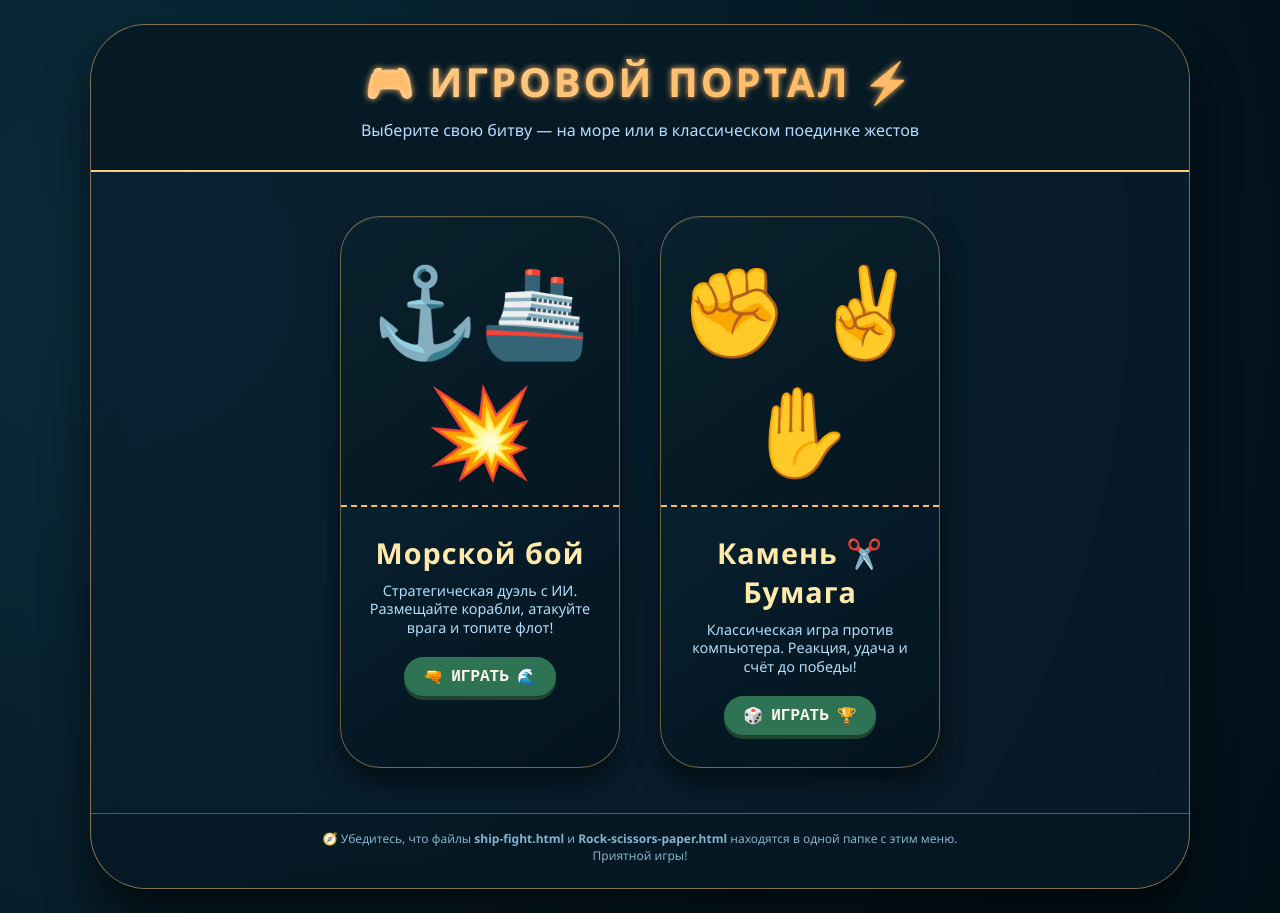
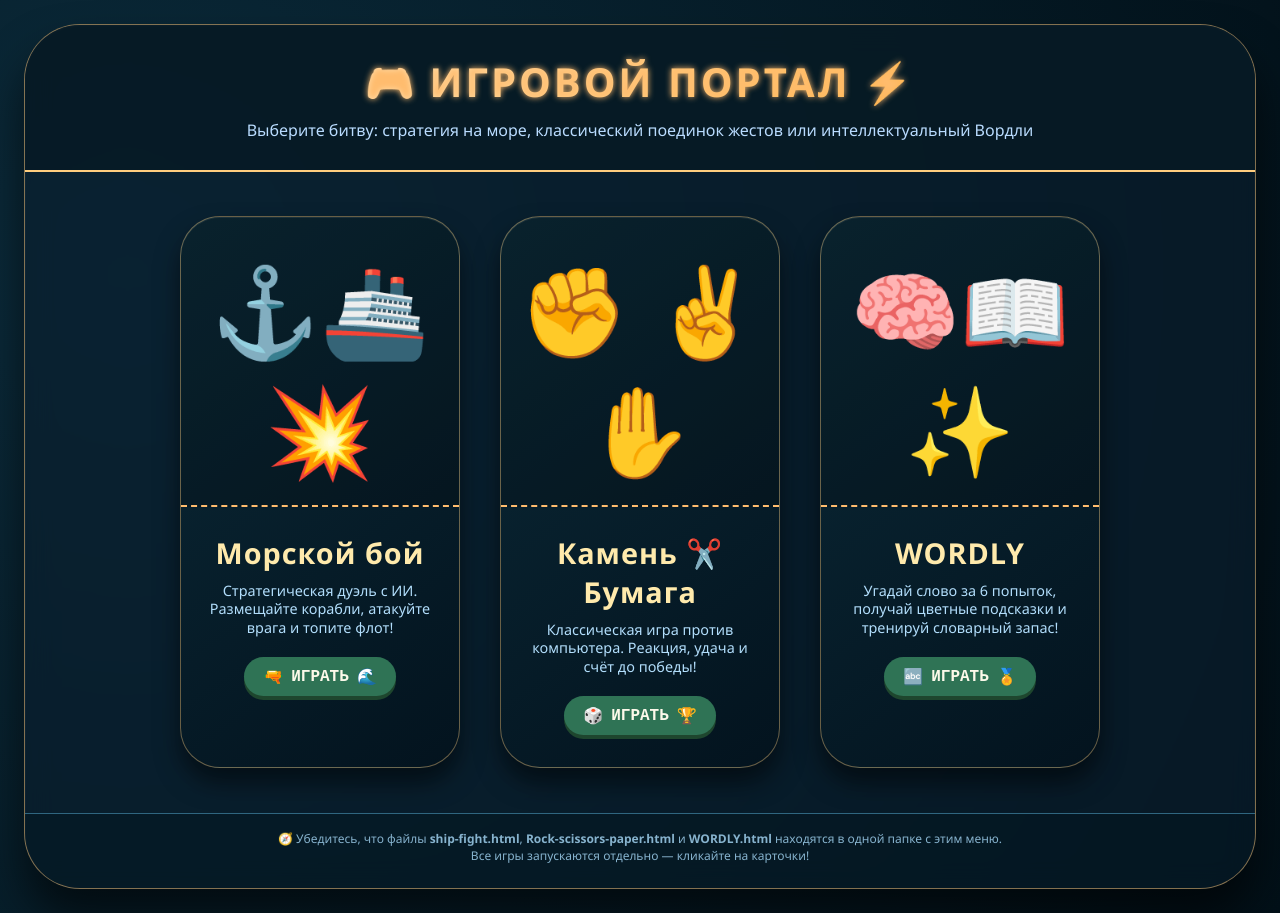
Before and after one commit to kiberoneworks-cell/Svetoslav-Budarin, a plain HTML site: page index.html in a window 1280 px wide. Drawn offline with Linux system fonts and the light colour scheme.

Commit message:
Update index.html

```diff
--- a/index.html
+++ b/index.html
@@ -3,7 +3,7 @@
 <head>
     <meta charset="UTF-8">
     <meta name="viewport" content="width=device-width, initial-scale=1.0, user-scalable=yes">
-    <title>Игровой портал | Морской бой и Камень-ножницы-бумага</title>
+    <title>Игровой портал | Морской бой · Камень-ножницы-бумага · Вордли</title>
     <style>
         * {
             margin: 0;
@@ -22,9 +22,9 @@
             padding: 1.5rem;
         }
 
-        /* главная карточка меню */
+        /* главная карточка портала */
         .menu-container {
-            max-width: 1100px;
+            max-width: 1300px;
             width: 100%;
             background: rgba(10, 30, 45, 0.65);
             backdrop-filter: blur(14px);
@@ -35,7 +35,7 @@
             transition: transform 0.2s;
         }
 
-        /* шапка */
+        /* шапка портала */
         .portal-header {
             background: #071a24cc;
             padding: 1.8rem 1rem;
@@ -63,7 +63,7 @@
             font-weight: 500;
         }
 
-        /* сетка игр */
+        /* сетка карточек (три игры) */
         .games-grid {
             display: flex;
             flex-wrap: wrap;
@@ -143,7 +143,7 @@
             letter-spacing: 0.5px;
         }
 
-        /* дополнительная секция */
+        /* футер */
         .footer-note {
             text-align: center;
             font-size: 0.75rem;
@@ -153,24 +153,25 @@
             background: #02131d55;
         }
 
+        @keyframes gentlePulse {
+            0% { text-shadow: 0 0 0 #ffbc6e; }
+            70% { text-shadow: 0 0 8px #ffbc6e; }
+        }
+        .portal-header h1 {
+            animation: gentlePulse 2s infinite ease-in-out;
+        }
+
+        @media (max-width: 850px) {
+            .games-grid { gap: 1.8rem; }
+        }
         @media (max-width: 650px) {
             .games-grid { gap: 1.5rem; padding: 1.8rem; }
             .game-card { width: 260px; }
             .card-info h2 { font-size: 1.5rem; }
             .portal-header h1 { font-size: 1.8rem; }
         }
-
         @media (max-width: 580px) {
             .game-card { width: 100%; max-width: 320px; }
-        }
-
-        /* анимация пульсации для кнопок */
-        @keyframes gentlePulse {
-            0% { text-shadow: 0 0 0 #ffbc6e; }
-            70% { text-shadow: 0 0 8px #ffbc6e; }
-        }
-        .portal-header h1 {
-            animation: gentlePulse 2s infinite ease-in-out;
         }
     </style>
 </head>
@@ -180,7 +181,7 @@
         <h1>
             <span>🎮</span> ИГРОВОЙ ПОРТАЛ <span>⚡</span>
         </h1>
-        <p>Выберите свою битву — на море или в классическом поединке жестов</p>
+        <p>Выберите битву: стратегия на море, классический поединок жестов или интеллектуальный Вордли</p>
     </div>
 
     <div class="games-grid">
@@ -211,11 +212,25 @@
                 </div>
             </div>
         </a>
+
+        <!-- Карточка Вордли (словесная игра) -->
+        <a href="WORDLY.html" class="game-card">
+            <div class="card-image">
+                🧠📖✨
+            </div>
+            <div class="card-info">
+                <h2>WORDLY</h2>
+                <p>Угадай слово за 6 попыток, получай цветные подсказки и тренируй словарный запас!</p>
+                <div class="play-button">
+                    <span>🔤</span> ИГРАТЬ <span>🏅</span>
+                </div>
+            </div>
+        </a>
     </div>
 
     <div class="footer-note">
-        🧭 Убедитесь, что файлы <strong>ship-fight.html</strong> и <strong>Rock-scissors-paper.html</strong> находятся в одной папке с этим меню.<br>
-        Приятной игры!
+        🧭 Убедитесь, что файлы <strong>ship-fight.html</strong>, <strong>Rock-scissors-paper.html</strong> и <strong>WORDLY.html</strong> находятся в одной папке с этим меню.<br>
+        Все игры запускаются отдельно — кликайте на карточки!
     </div>
 </div>
 </body>
```
